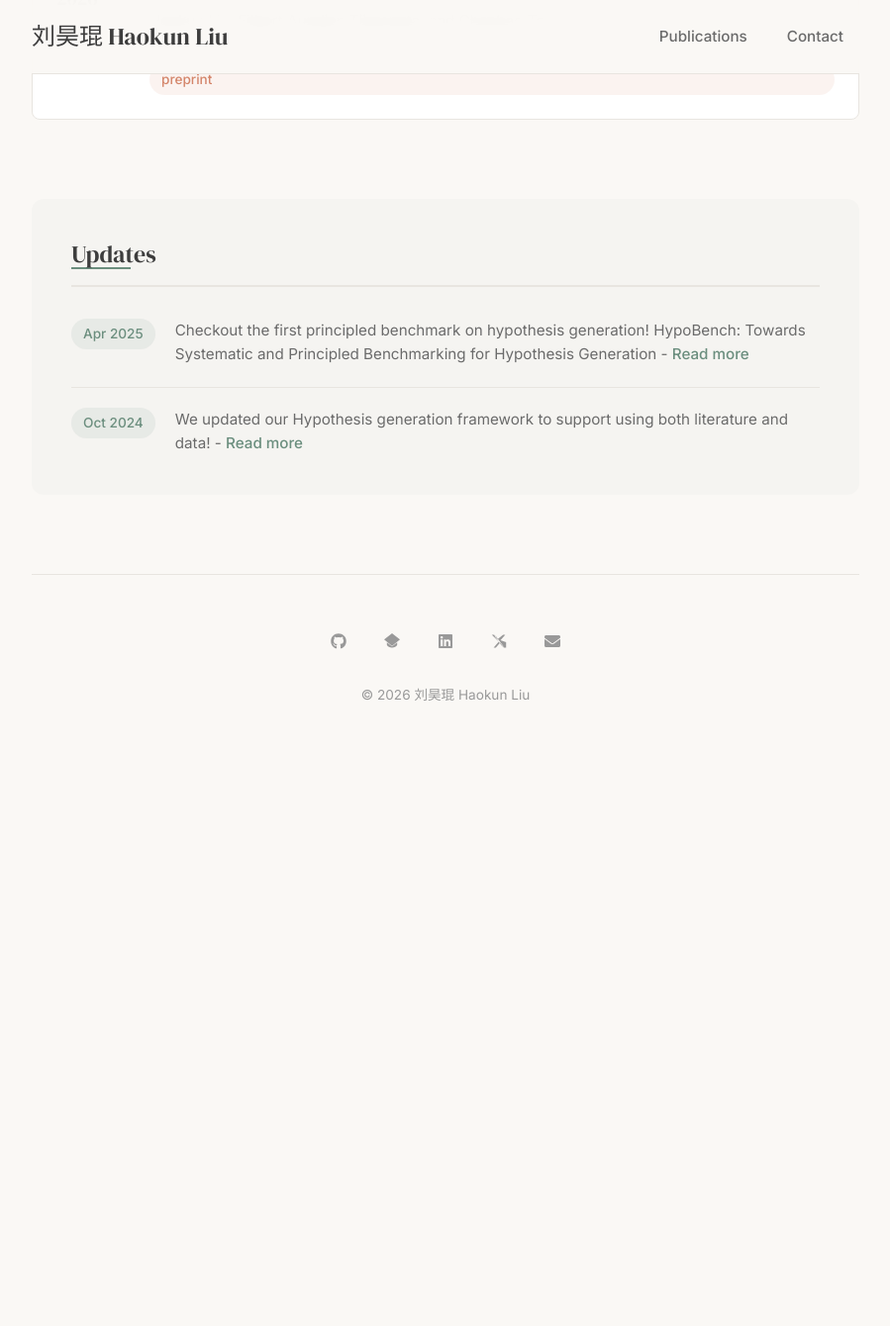
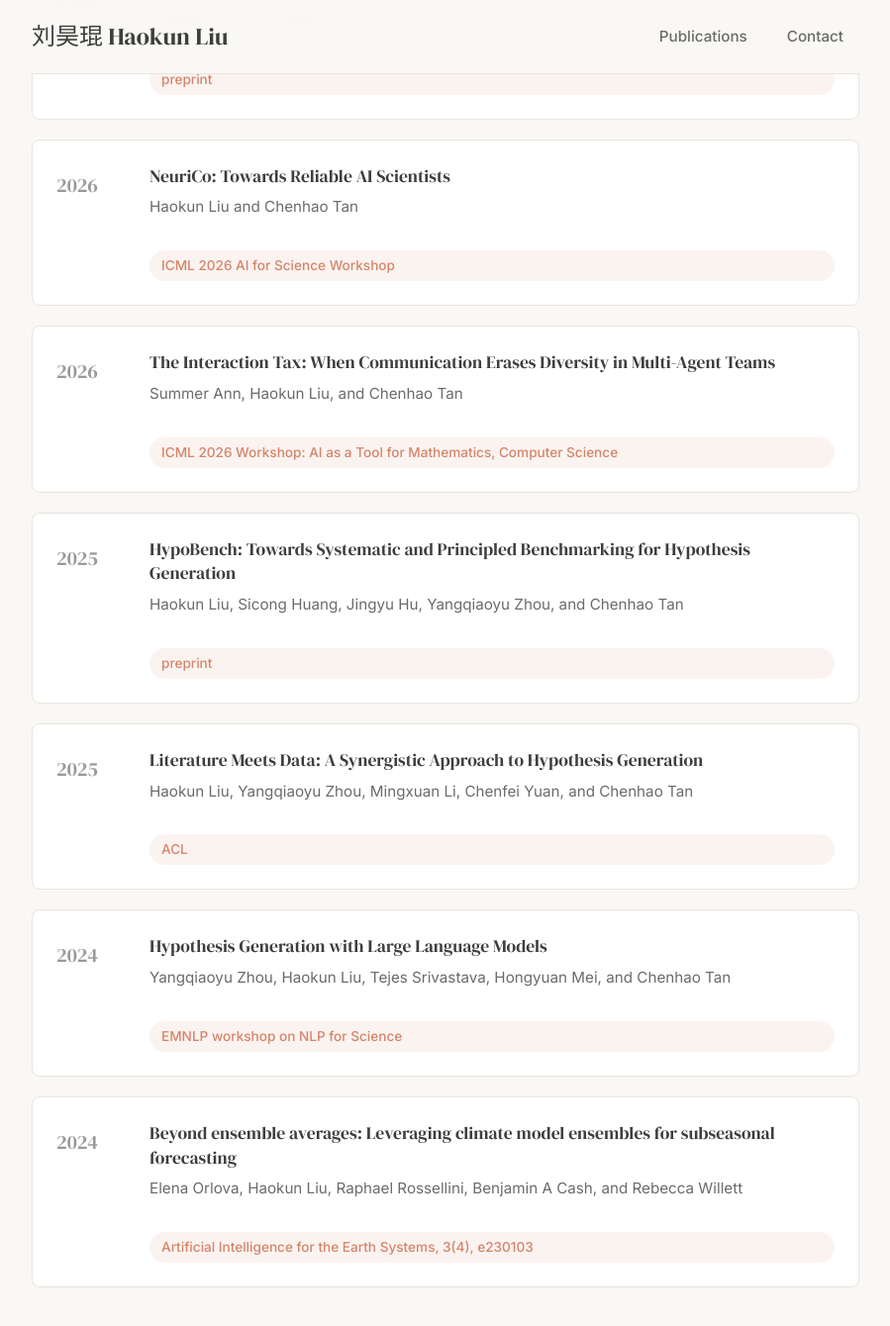
Before and after one commit to laoliu5280/laoliu5280.github.io, a Jekyll site: the page built from index.md, in a window 1280 px wide and 1400 px high, scrolled down 1172 px. Shown: the top 1340 px of the window at 99% size, without its empty margins (190-1089 px from the left). Built offline with Jekyll 4.4.1, drawn with Linux system fonts in a browser that asks for light colours; before the commit the page ends 1982 px from its top, so only the background shows below that; part of the change alters nothing that is shown; some of the changed text lies outside the part shown.

Commit message:
Fix X icon SVG path; home page lists all publications
Co-Authored-By: Claude Fable 5 <noreply@anthropic.com>

```diff
--- a/_data/publications.yml
+++ b/_data/publications.yml
@@ -1,23 +1,3 @@
-featured:
-- {name: 'The Mirage of Autonomous AI Scientists',
-   url: 'https://chenhaot.com/papers/mirage_ai_scientist.pdf',
-   venue: "preprint",
-   year: '2026',
-   authors: 'Chenhao Tan and Haokun Liu'
-}
-- {name: 'AI-Assisted Reviewing is Necessary for Avoiding the Review Death Spiral',
-   url: 'https://openaireview.org/assets/review-death-spiral.pdf',
-   venue: "preprint",
-   year: '2026',
-   authors: 'Haokun Liu and Chenhao Tan'
-}
-- {name: 'VERITAS: Towards a General-Purpose Replication Tool for Scientific Research',
-   url: 'https://arxiv.org/abs/2607.02931',
-   venue: "preprint",
-   year: '2026',
-   authors: 'Haokun Liu, Filbert Aurelian Tjiaranata, and Chenhao Tan'
-}
-
 index:
 - {name: 'VERITAS: Towards a General-Purpose Replication Tool for Scientific Research',
    url: 'https://arxiv.org/abs/2607.02931',
--- a/_includes/publications.html
+++ b/_includes/publications.html
@@ -2,7 +2,7 @@
   <h3 class="section-title">{% if page.title == "Home" %}Selected Publications{% else %}Publications{% endif %}</h3>
   <div class="publication-list">
     {% if page.title == "Home" %}
-      {% for item in site.data.publications.featured %}
+      {% for item in site.data.publications.index %}
       <article class="publication-card">
         <div class="publication-year">{{ item.year }}</div>
         <div class="publication-content">
--- a/_includes/social-icon.html
+++ b/_includes/social-icon.html
@@ -1,5 +1,5 @@
 {%- if include.icon == 'email' -%}<i class="fas fa-envelope"></i>
-{%- elsif include.icon == 'x' -%}<svg class="svg-inline--fa" viewBox="0 0 512 512" width="1em" height="1em" fill="currentColor" aria-hidden="true"><path d="M389.2 48h70.6L305.6 224.2 487 288V464H414.6L293.1 300.6 154.1 464H83.4l165-188.6L26 48h73.8l109.4 144.7L389.2 48zm-24.8 373.8h39.1L151.1 88h-42L364.4 421.8z"/></svg>
+{%- elsif include.icon == 'x' -%}<svg class="svg-inline--fa" viewBox="0 0 512 512" width="1em" height="1em" fill="currentColor" aria-hidden="true"><path d="M389.2 48h70.6L305.6 224.2 487 464H344.8L233.7 318.6 106.5 464H35.8L200.7 275.5 26.8 48H172.4L272.9 180.9 389.2 48zM364.4 421.8h39.1L151.1 88h-42L364.4 421.8z"/></svg>
 {%- elsif include.icon == 'google-scholar' -%}<svg class="svg-inline--fa" viewBox="0 0 512 512" width="1em" height="1em" fill="currentColor" aria-hidden="true"><path d="M256 411.12L0 202.667 256 0l256 202.667zM256 462.76c-73.31 0-135.65-31.64-162.9-80.48-2.03-3.63-3.1-7.72-3.1-11.88v-77.8l166 132.09 166-132.09v77.8c0 4.16-1.07 8.25-3.1 11.88-27.25 48.84-89.59 80.48-162.9 80.48z"/></svg>
 {%- else -%}<i class="fab fa-{{ include.icon }}"></i>
 {%- endif -%}
```
